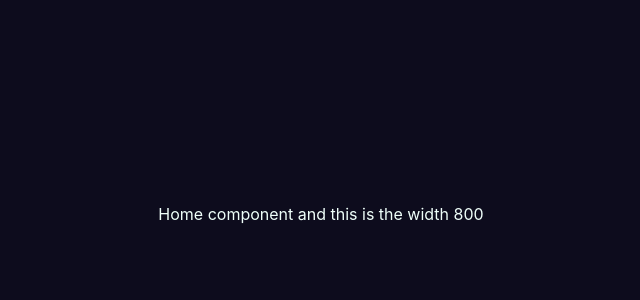
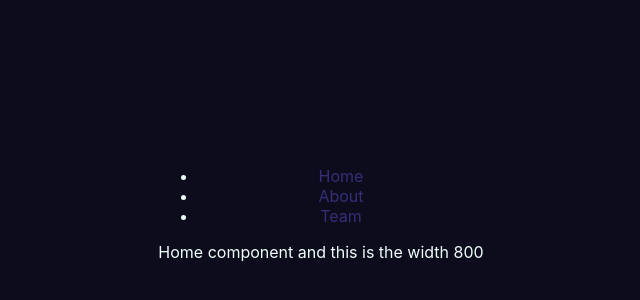
Before and after one commit to carlosaore/hamburger-menu, a React (Create React App) app: page / in a window 1280 px wide. Shown: the part 186-486 px from the top of the page, without its empty margins (319-959 px from the left). Built offline with nearby package versions, Linux system fonts and the light colour scheme.

Commit message:
added second media query

```diff
--- a/src/App.js
+++ b/src/App.js
@@ -5,6 +5,7 @@ import { GlobalStyles } from './global';
 import { theme } from './theme';
 import { useOnClickOutside } from './hooks';
 import { Burger, Menu } from './components';
+import BigNavbar from "./components/BigNavbar"
 import Team from "./components/Team";
 import About from "./components/About";
 import Home from "./components/Home";
@@ -20,6 +21,9 @@ function App() {
         <div ref={node} className="burger-menu">
           <Burger open={open} setOpen={setOpen} />
           <Menu open={open} setOpen={setOpen} />
+        </div>
+        <div className="big-navbar">
+          <BigNavbar />
         </div>
         <Switch>
           <Route
--- /dev/null
+++ b/src/components/BigNavbar.js
@@ -0,0 +1,16 @@
+import React from 'react';
+import { Link } from "react-router-dom";
+
+const BigNavbar = () => {
+  return (
+    <>
+      <ul>
+        <li><Link to="/">Home</Link></li>
+        <li><Link to="/about">About</Link></li>
+        <li><Link to="/team">Team</Link></li>
+      </ul>
+    </>
+  )
+}
+
+export default BigNavbar;
--- a/src/global.js
+++ b/src/global.js
@@ -52,4 +52,10 @@ export const GlobalStyles = createGlobalStyle`
         }
     }
 
+    @media (max-width: 600px) {
+        .big-navbar {
+            display: none
+        }
+    }
+
     `
```
Also changed, not shown: 1 other file (tests, documents, lock files or other folders).
